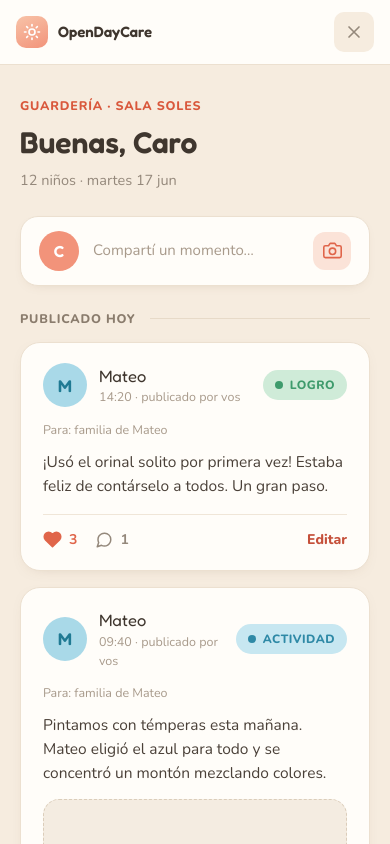
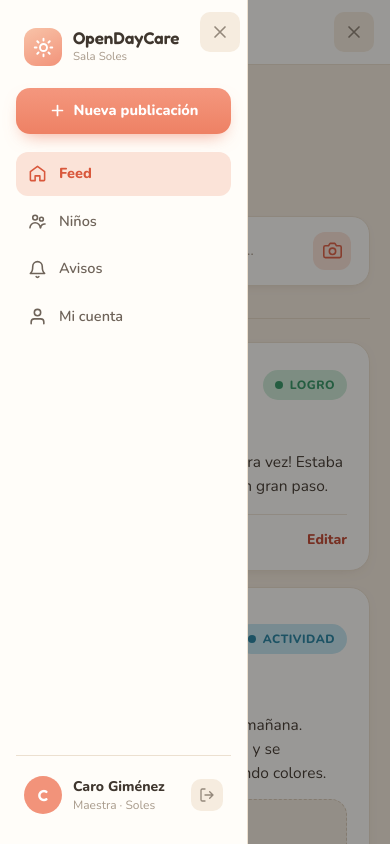
Before and after one commit to jmmolins87/opencode-open-day-care, a Next.js app: page / in a window 390 px wide. Both pictures are taken after a click on the button "Abrir menú". Shown: the top 844 px of the page. Built offline with nearby package versions, Linux system fonts and the light colour scheme.

Commit message:
feat: add responsive drawer with overlay and close actions

```diff
--- a/app/page.tsx
+++ b/app/page.tsx
@@ -10,7 +10,7 @@ export default function Home() {
 
   return (
     <div className="min-h-screen bg-page lg:flex">
-      <MobileHeader />
+      <MobileHeader active="/" />
       <Sidebar active="/" className="hidden lg:flex" />
 
       <main className="min-w-0 flex-1 lg:h-screen lg:overflow-y-auto">
--- a/components/shared/mobile-header.tsx
+++ b/components/shared/mobile-header.tsx
@@ -2,16 +2,28 @@
 
 import Link from "next/link";
 import { useState } from "react";
+import type { NavItem } from "@/data/mock/nav";
 import { CloseIcon, MenuIcon, SunIcon } from "./icons";
+import Sidebar from "./sidebar";
 
-export default function MobileHeader() {
+interface MobileHeaderProps {
+  active: NavItem["href"];
+}
+
+export default function MobileHeader({ active }: MobileHeaderProps) {
   const [isDrawerOpen, setIsDrawerOpen] = useState(false);
 
+  const closeDrawer = () => setIsDrawerOpen(false);
+
   return (
+    <>
       <header className="sticky top-0 z-40 flex items-center justify-between border-b border-border bg-surface px-4 py-3 lg:hidden">
         <Link href="/" className="flex items-center gap-2.5">
           <span className="flex h-8 w-8 flex-none items-center justify-center rounded-[10px] bg-[linear-gradient(155deg,#F8C3A8,#F2937A)]">
-          <SunIcon className="h-[18px] w-[18px] text-white" strokeWidth={2.2} />
+            <SunIcon
+              className="h-[18px] w-[18px] text-white"
+              strokeWidth={2.2}
+            />
           </span>
           <span className="font-heading text-[15px] font-semibold text-ink">
             OpenDayCare
@@ -32,5 +44,28 @@ export default function MobileHeader() {
           )}
         </button>
       </header>
+
+      {isDrawerOpen && (
+        <div className="lg:hidden">
+          <button
+            type="button"
+            aria-label="Cerrar menú"
+            onClick={closeDrawer}
+            className="fixed inset-0 z-40 bg-black/40"
+          />
+          <div className="fixed inset-y-0 left-0 z-50">
+            <Sidebar active={active} />
+            <button
+              type="button"
+              onClick={closeDrawer}
+              aria-label="Cerrar menú"
+              className="absolute right-2 top-3 flex h-10 w-10 items-center justify-center rounded-[10px] bg-page text-ink-soft"
+            >
+              <CloseIcon className="h-5 w-5" />
+            </button>
+          </div>
+        </div>
+      )}
+    </>
   );
 }
```
Lines whose indentation alone changed are shown as unchanged.
